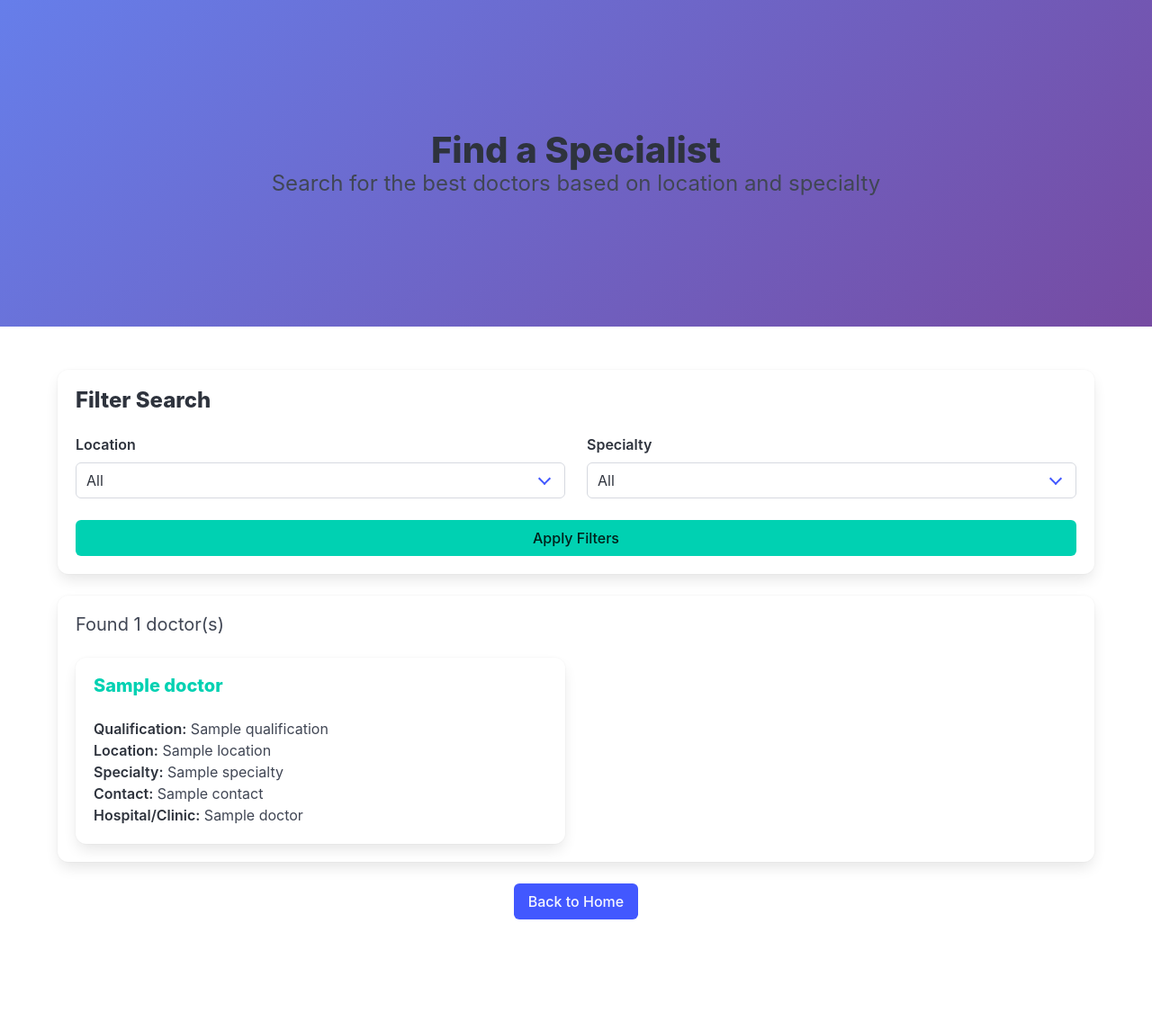
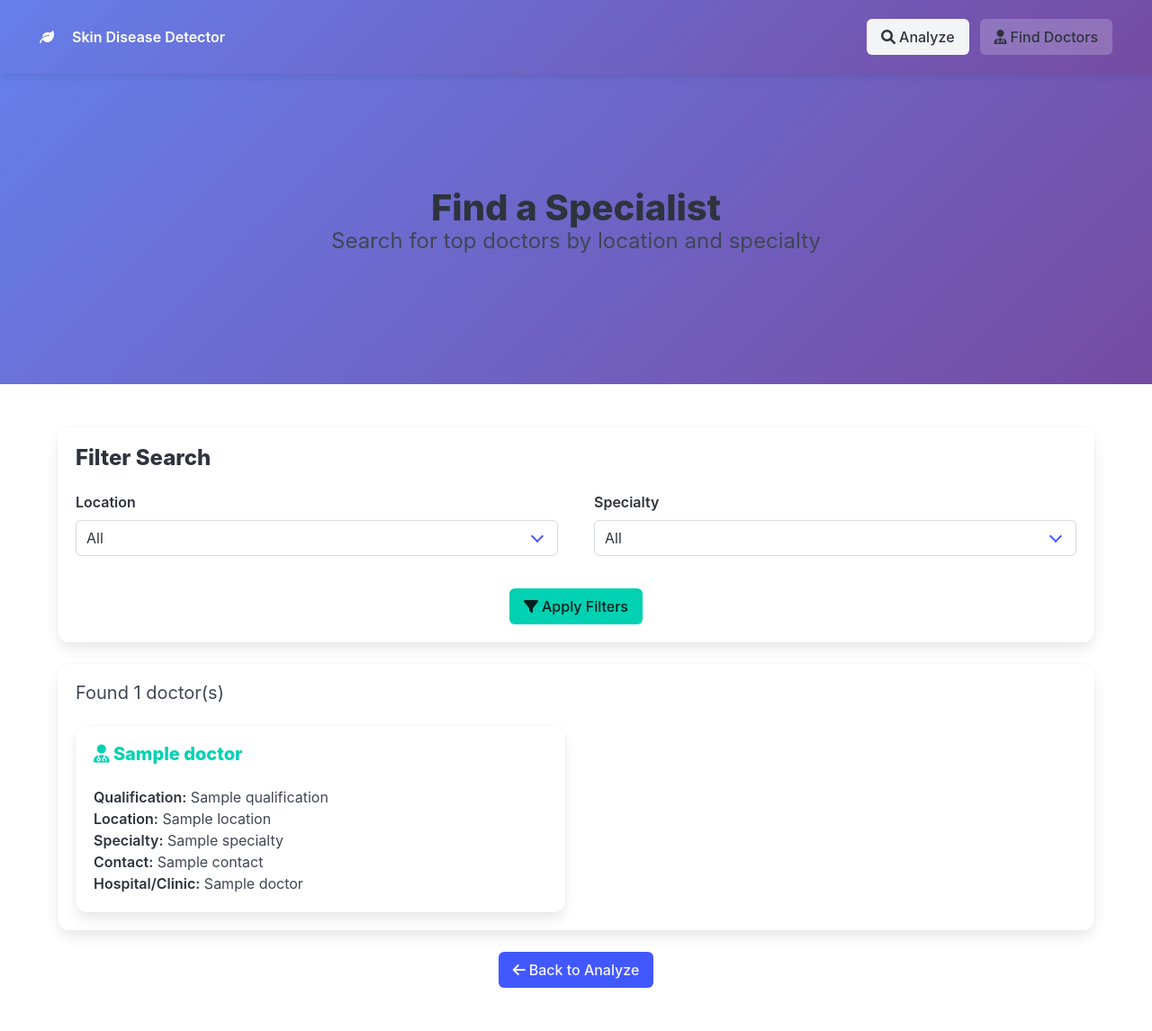
Before and after one commit to bivesh0/SkinDiseaseDetection, a Flask app: template templates/doctors.html in a window 1280 px wide. Shown: the whole page at 90% size. Before the commit the page ends 1022 px from the top, so only its background shows below. Run offline with Flask 3, Linux system fonts and the light colour scheme; the template is opened without the code that fills it: most values are stand-ins (such as "Sample title", 1, 10 or a date in 2020); parts of the project's set-up code (start-up, migrations or seed data) failed here and were passed over.

Commit message:
Light UI

```diff
--- a/app.py
+++ b/app.py
@@ -1,90 +1,139 @@
+import os
 import torch
-import torchvision.transforms as transforms
-from torchvision import models
-from flask import Flask, request, jsonify
+import torch.nn.functional as F
+from flask import Flask, request, render_template
+from werkzeug.utils import secure_filename
+from pymongo import MongoClient
+from PIL import Image
+from torchvision import models, transforms
+import torch.nn as nn
+import warnings
 
-from PIL import Image
-from pymongo import MongoClient
+warnings.filterwarnings("ignore")
 
 app = Flask(__name__)
 
+# MongoDB setup
+MONGO_URI = "mongodb+srv://thakur:thakur@diseasedescandprev.hxwp7.mongodb.net/?retryWrites=true&w=majority&appName=DiseaseDescandPrev"
+if not MONGO_URI:
+    raise ValueError("MONGO_URI is not set in environment variables!")
 
-# MongoDB setup
-client = MongoClient("mongodb+srv://username:password@cluster0.mongodb.net/test?retryWrites=true&w=majority")
-db = client["skin_db"]
-collection = db["disease_info"]
-doctor_collection = db["doctors"]
+try:
+    client = MongoClient(MONGO_URI)
+    db = client["skin_disease_db"]
+    disease_collection = db["disease_info"]
+    doctor_collection = db["doctors"]
+except Exception as e:
+    print(f"Error connecting to MongoDB: {e}")
+    exit(1)
 
-# Load class labels
-with open("class_labels.txt", "r") as f:
-    classes = [line.strip() for line in f.readlines()]
+# Upload folder config
+UPLOAD_FOLDER = "static/uploads"
+os.makedirs(UPLOAD_FOLDER, exist_ok=True)
+app.config["UPLOAD_FOLDER"] = UPLOAD_FOLDER
 
-# Load PyTorch model
+# Load model
+device = torch.device("cpu")
 model = models.resnet50(pretrained=False)
-num_classes = len(classes)
-model.fc = torch.nn.Linear(model.fc.in_features, num_classes)
-model.load_state_dict(torch.load("resnet50_skin_disease.pth", map_location=torch.device('cpu')))
+model.fc = nn.Linear(model.fc.in_features, 23)
+model_path = "./resnet50_dermnet.pth"
+if not os.path.exists(model_path):
+    raise FileNotFoundError(f"Model file '{model_path}' not found!")
+model.load_state_dict(torch.load(model_path, map_location=device))
+model.to(device)
 model.eval()
 
-# Image preprocessing
+# Image transforms
 transform = transforms.Compose([
     transforms.Resize((224, 224)),
     transforms.ToTensor(),
-    transforms.Normalize([0.485, 0.456, 0.406],
-                         [0.229, 0.224, 0.225])
+    transforms.Normalize(mean=[0.485, 0.456, 0.406],
+                         std=[0.229, 0.224, 0.225])
 ])
 
-@app.route("/predict", methods=["POST"])
-def predict():
-    if 'image' not in request.files:
-        return jsonify({'error': 'No image provided'}), 400
+# Class labels
+class_names = [
+    'Acne', 'Alopecia', 'Bullous Disease', 'Dermatitis', 'Drug Eruptions',
+    'Eczema', 'Impetigo', 'Lichen Planus', 'Lupus', 'Malignant Lesions',
+    'Nail Fungus', 'Nail Psoriasis', 'Psoriasis', 'Rosacea', 'Scabies',
+    'Seborrheic Keratoses Tumors', 'Systemic Disease', 'Tinea Ringworm',
+    'Urticaria Hives', 'Vascular Tumors', 'Vasculitis', 'Vitiligo', 'Warts'
+]
 
-    image = request.files['image']
-    image = Image.open(image.stream).convert("RGB")
-    image_tensor = transform(image).unsqueeze(0)  # Shape: [1, 3, 224, 224]
+def get_confidence_grade(confidence):
+    if confidence >= 0.75:
+        return "High"
+    elif confidence >= 0.50:
+        return "Mid"
+    else:
+        return "Low"
 
-    with torch.no_grad():
-        output = model(image_tensor)
-        probabilities = torch.nn.functional.softmax(output[0], dim=0)
-        confidence, predicted_idx = torch.max(probabilities, 0)
-        predicted_class = classes[predicted_idx.item()]
+def get_disease_info(disease_name):
+    result = disease_collection.find_one({"name": disease_name}, {"_id": 0})
+    return result or {"description": "No details available.", "prevention": "No preventive measures available."}
+
+def predict_image(image_path):
+    try:
+        image = Image.open(image_path).convert("RGB")
+        image = transform(image).unsqueeze(0).to(device)
+        with torch.no_grad():
+            output = model(image)
+            probabilities = F.softmax(output, dim=1)
+            confidence, predicted_idx = torch.max(probabilities, dim=1)
+        predicted_class = class_names[predicted_idx.item()]
         confidence_score = confidence.item()
+        confidence_grade = get_confidence_grade(confidence_score)
+        disease_info = get_disease_info(predicted_class)
+        return predicted_class, confidence_score, confidence_grade, disease_info
+    except Exception as e:
+        return "Error", 0.0, "Low", {"description": "Prediction failed.", "prevention": str(e)}
 
-    # Grade confidence
-    if confidence_score < 0.5:
-        grade = "Low"
-    elif confidence_score < 0.75:
-        grade = "Medium"
-    else:
-        grade = "High"
+@app.route("/", methods=["GET", "POST"])
+def upload_file():
+    if request.method == "POST":
+        file = request.files.get("file")
+        if not file or file.filename == "":
+            return "No file selected"
 
-    # Fetch disease info
-    disease_info = collection.find_one({"disease": predicted_class})
-    if disease_info:
-        disease_info.pop("_id", None)
-    else:
-        disease_info = {"description": "Info not found", "precautions": []}
+        filename = secure_filename(file.filename)
+        filepath = os.path.join(app.config["UPLOAD_FOLDER"], filename)
+        file.save(filepath)
 
-    return jsonify({
-        "predicted_class": predicted_class,
-        "confidence_score": confidence_score,
-        "grade": grade,
-        "disease_info": disease_info
-    })
+        prediction, score, grade, info = predict_image(filepath)
 
-@app.route("/find_doctors", methods=["GET"])
-def find_doctors():
+        return render_template("index.html",
+                               prediction=prediction,
+                               confidence_score=f"{score:.2f}",
+                               confidence_grade=grade,
+                               disease_info=info,
+                               filename=filename)
+
+    return render_template("index.html", prediction=None, confidence_score=None,
+                           confidence_grade=None, disease_info=None, filename=None)
+
+def get_filtered_doctors(location=None, specialty=None):
+    query = {}
+    if location and location.lower() != "all":
+        query["location"] = {"$regex": location, "$options": "i"}
+    if specialty and specialty.lower() != "all":
+        query["specialty"] = {"$regex": specialty, "$options": "i"}
+    return list(doctor_collection.find(query, {"_id": 0}))
+
+@app.route("/doctors", methods=["GET"])
+def doctors():
+    location = request.args.get("location")
     specialty = request.args.get("specialty")
-    location = request.args.get("location")
 
-    query = {}
-    if specialty:
-        query["specialty"] = specialty
-    if location:
-        query["location"] = location
+    doctors_list = get_filtered_doctors(location, specialty)
 
-    doctors = list(doctor_collection.find(query, {"_id": 0}))
-    return jsonify(doctors)
+    unique_locations = [
+        "Peddapuram", "Tadepalligudem", "Kakinada Road", "Unduru",
+        "Rajahmundry", "Rajamahendrvaram", "Danavaipeta"
+    ]
+    return render_template("doctors.html",
+                           doctors=doctors_list,
+                           unique_locations=unique_locations,
+                           unique_specialties=class_names)
 
 if __name__ == "__main__":
-    app.run(debug=True)
+    app.run(debug=False, host="localhost", port=5000)
--- a/templates/doctors.html
+++ b/templates/doctors.html
@@ -1,40 +1,98 @@
 <!DOCTYPE html>
 <html lang="en">
 <head>
-    <meta charset="UTF-8">
-    <meta name="viewport" content="width=device-width, initial-scale=1.0">
+  <meta charset="UTF-8" />
+  <meta name="viewport" content="width=device-width, initial-scale=1.0"/>
   <title>Find Doctors</title>
   <link rel="stylesheet" href="{{ url_for('static', filename='bulma.min.css') }}">
+  <link rel="stylesheet" href="https://cdnjs.cloudflare.com/ajax/libs/font-awesome/6.0.0/css/all.min.css">
 
   <style>
+    :root {
+      --primary-gradient: linear-gradient(135deg, #667eea, #764ba2);
+      --accent-color: #ffffff;
+    }
+
     .hero {
-            background: linear-gradient(135deg, #667eea, #764ba2);
+      background: var(--primary-gradient);
       color: white;
     }
+
     .doctor-card {
-            transition: transform 0.3s ease-in-out;
+      transition: transform 0.3s ease;
     }
+
     .doctor-card:hover {
-            transform: scale(1.05);
+      transform: scale(1.03);
+    }
+
+    .navbar {
+      padding: 0.8rem 2rem;
+      background: var(--primary-gradient);
+      box-shadow: 0 2px 10px rgba(0, 0, 0, 0.1);
+    }
+
+    .navbar-item.button.is-light {
+      background: rgba(255, 255, 255, 0.1);
+      color: var(--accent-color);
+      border: none;
+    }
+
+    .navbar-item.button.is-light:hover {
+      background: rgba(255, 255, 255, 0.2);
+    }
+
+    .hero.is-medium {
+      margin-top: 4rem;
+    }
+
+    .active-page {
+      background: rgba(255, 255, 255, 0.2) !important;
     }
   </style>
 </head>
 <body>
+  <!-- Navbar -->
+  <nav class="navbar is-fixed-top" role="navigation">
+    <div class="navbar-brand">
+      <a class="navbar-item has-text-white" href="/">
+        <i class="fas fa-leaf mr-2"></i>
+        <strong>Skin Disease Detector</strong>
+      </a>
+    </div>
+    <div class="navbar-menu">
+      <div class="navbar-end">
+        <div class="navbar-item">
+          <div class="buttons">
+            <a href="{{ url_for('upload_file') }}" class="button is-light">
+              <i class="fas fa-search mr-1"></i> Analyze
+            </a>
+            <a href="{{ url_for('doctors') }}" class="button is-light active-page">
+              <i class="fas fa-user-md mr-1"></i> Find Doctors
+            </a>
+          </div>
+        </div>
+      </div>
+    </div>
+  </nav>
 
-    <section class="hero is-medium">
+  <!-- Hero Section -->
+  <section class="hero is-medium is-bold">
     <div class="hero-body has-text-centered">
+      <div class="container">
         <h1 class="title is-2">Find a Specialist</h1>
-            <p class="subtitle is-4">Search for the best doctors based on location and specialty</p>
+        <p class="subtitle is-4">Search for top doctors by location and specialty</p>
+      </div>
     </div>
   </section>
 
+  <!-- Filter Section -->
   <section class="section">
     <div class="container">
-            <!-- Filter Form -->
       <div class="box">
         <h2 class="title is-4">Filter Search</h2>
         <form action="{{ url_for('doctors') }}" method="GET">
-                    <div class="columns">
+          <div class="columns is-variable is-5">
             <div class="column">
               <label class="label">Location</label>
               <div class="select is-fullwidth">
@@ -46,7 +104,6 @@
                 </select>
               </div>
             </div>
-
             <div class="column">
               <label class="label">Specialty</label>
               <div class="select is-fullwidth">
@@ -59,19 +116,25 @@
               </div>
             </div>
           </div>
-                    <button type="submit" class="button is-primary is-fullwidth"><i class="fas fa-search"></i> Apply Filters</button>
+          <div class="buttons is-centered mt-4">
+            <button type="submit" class="button is-primary">
+              <i class="fas fa-filter mr-1"></i> Apply Filters
+            </button>
+          </div>
         </form>
       </div>
 
-            <!-- Display Doctors -->
+      <!-- Results Section -->
       <div class="box">
-                <h2 class="subtitle">Found {{ doctors|length }} doctor(s)</h2>
+        <h2 class="subtitle is-5">Found {{ doctors|length }} doctor(s)</h2>
         {% if doctors %}
           <div class="columns is-multiline">
             {% for doctor in doctors %}
               <div class="column is-half">
                 <div class="box doctor-card">
-                                    <h3 class="title is-5 has-text-primary"><i class="fas fa-user-md"></i> {{ doctor.name }}</h3>
+                  <h3 class="title is-5 has-text-primary">
+                    <i class="fas fa-user-md"></i> {{ doctor.name }}
+                  </h3>
                   <p><strong>Qualification:</strong> {{ doctor.qualification }}</p>
                   <p><strong>Location:</strong> {{ doctor.location }}</p>
                   <p><strong>Specialty:</strong> {{ doctor.specialty }}</p>
@@ -82,15 +145,17 @@
             {% endfor %}
           </div>
         {% else %}
-                    <p class="notification is-warning">No doctors found. Try changing the filters.</p>
+          <p class="notification is-warning">No doctors found. Try adjusting your filters.</p>
         {% endif %}
       </div>
 
-            <div class="has-text-centered">
-                <a href="{{ url_for('upload_file') }}" class="button is-link"><i class="fas fa-home"></i> Back to Home</a>
+      <!-- Back Button -->
+      <div class="has-text-centered mt-5">
+        <a href="{{ url_for('upload_file') }}" class="button is-link">
+          <i class="fas fa-arrow-left mr-1"></i> Back to Analyze
+        </a>
       </div>
     </div>
   </section>
-
 </body>
 </html>
--- a/templates/index.html
+++ b/templates/index.html
@@ -80,11 +80,12 @@
         }
 
         .prevention-item {
-            border-left: 3px solid var(--accent-color);
+
             background: var(--hover-color);
             transition: transform 0.3s ease;
             padding: 1.25rem;
             margin-bottom: 1rem;
+
         }
 
         .prevention-item:hover {
```
Lines whose indentation alone changed are shown as unchanged.
